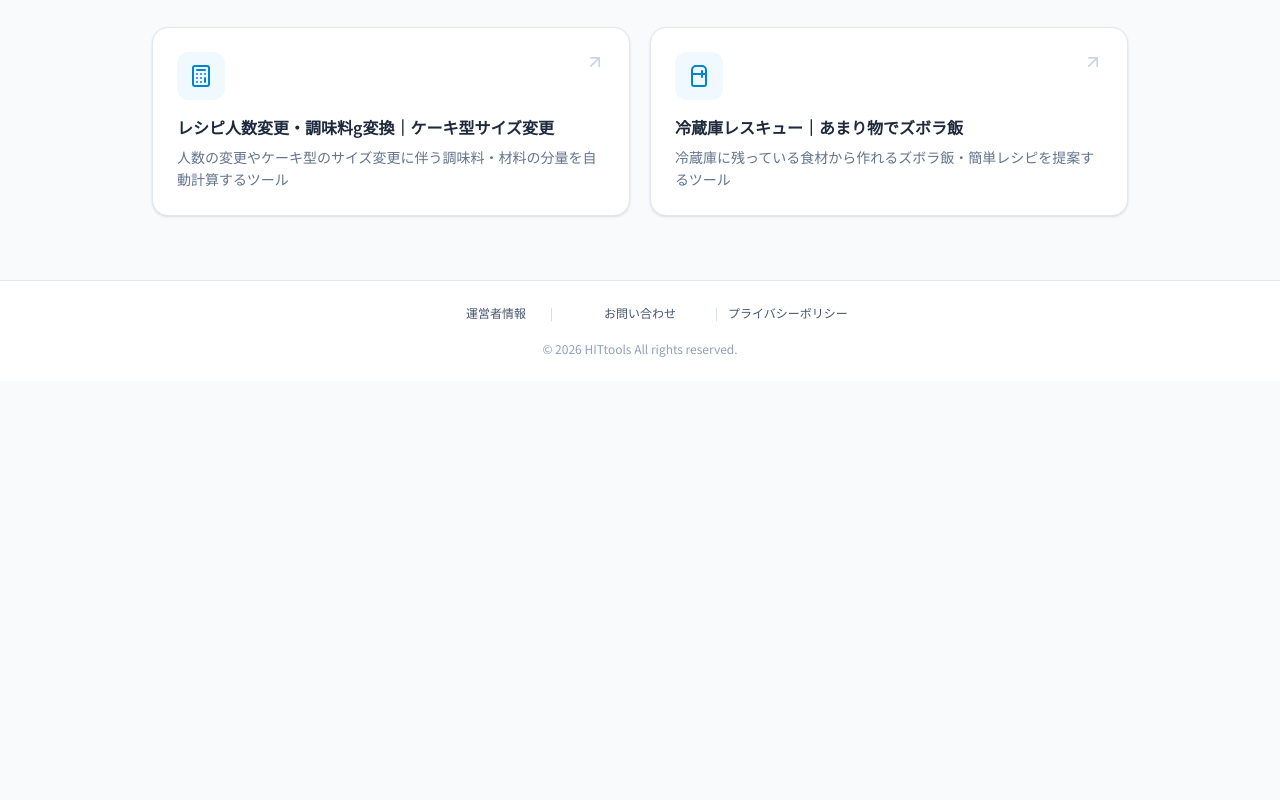
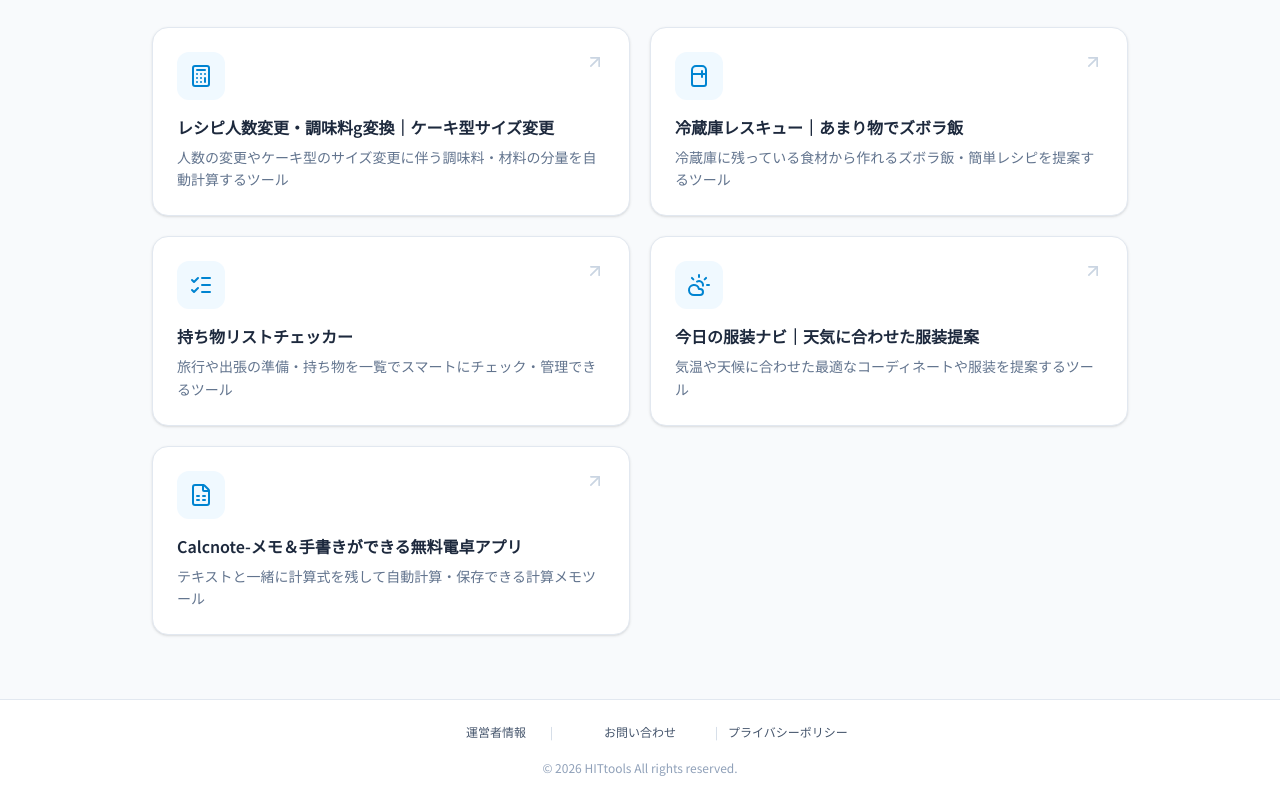
Before and after one commit to neolinks-sk/hit-tool-main, a Next.js app: page / in a window 1280 px wide. Shown: the part 510-1310 px from the top of the page. Before the commit the page ends 891 px from the top, so only its background shows below. Built offline with nearby package versions, Linux system fonts and the light colour scheme.

Commit message:
変更した内容のメモ

```diff
--- a/app/data/tools.ts
+++ b/app/data/tools.ts
@@ -1,4 +1,11 @@
-import { Calculator, Refrigerator, type LucideIcon } from "lucide-react";
+import {
+  Calculator,
+  CloudSun,
+  FileSpreadsheet,
+  ListChecks,
+  Refrigerator,
+  type LucideIcon,
+} from "lucide-react";
 
 export type Tool = {
   id: string;
@@ -14,7 +21,7 @@ export const tools: Tool[] = [
     title: "レシピ人数変更・調味料g変換｜ケーキ型サイズ変更",
     description:
       "人数の変更やケーキ型のサイズ変更に伴う調味料・材料の分量を自動計算するツール",
-    url: "https://hit-tool.com/recipe-calculator",
+    url: "/recipe-calculator",
     icon: Calculator,
   },
   {
@@ -22,7 +29,31 @@ export const tools: Tool[] = [
     title: "冷蔵庫レスキュー｜あまり物でズボラ飯",
     description:
       "冷蔵庫に残っている食材から作れるズボラ飯・簡単レシピを提案するツール",
-    url: "https://hit-tool.com/zubora-recipe",
+    url: "/zubora-recipe",
     icon: Refrigerator,
   },
+  {
+    id: "travel-checklist",
+    title: "持ち物リストチェッカー",
+    description:
+      "旅行や出張の準備・持ち物を一覧でスマートにチェック・管理できるツール",
+    url: "/travel-checklist",
+    icon: ListChecks,
+  },
+  {
+    id: "fashion-weather",
+    title: "今日の服装ナビ｜天気に合わせた服装提案",
+    description:
+      "気温や天候に合わせた最適なコーディネートや服装を提案するツール",
+    url: "/fashion-weather",
+    icon: CloudSun,
+  },
+  {
+    id: "calcnote",
+    title: "Calcnote-メモ＆手書きができる無料電卓アプリ",
+    description:
+      "テキストと一緒に計算式を残して自動計算・保存できる計算メモツール",
+    url: "/calcnote",
+    icon: FileSpreadsheet,
+  },
 ];
```
